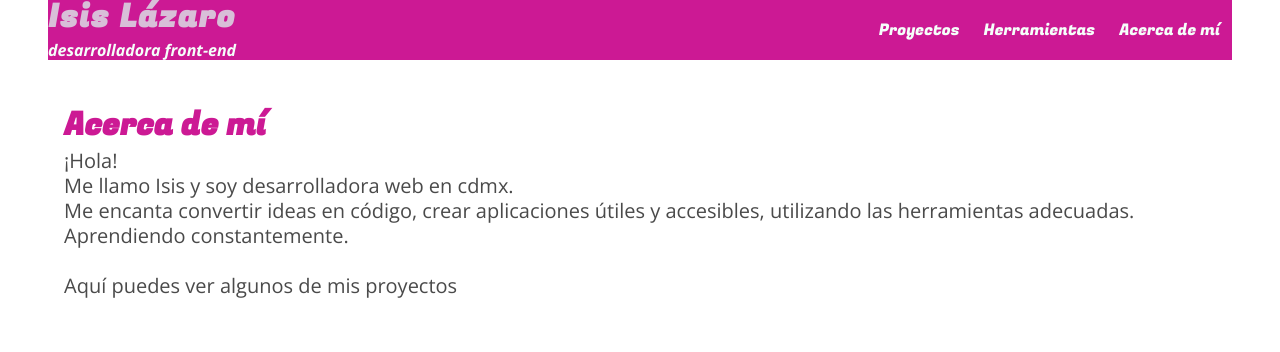
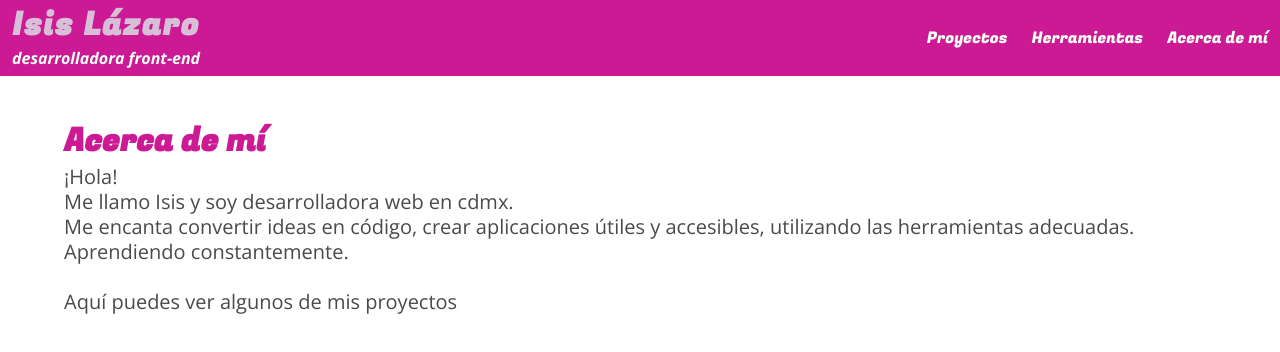
Before and after one commit to isisLazaro/isislazaro.github.io, a Vue app: page / in a window 1280 px wide. Shown: the top 352 px of the page. Built offline with nearby package versions, Linux system fonts and the light colour scheme.

Commit message:
navbar burger activation

```diff
--- a/package.json
+++ b/package.json
@@ -8,6 +8,7 @@
     "lint": "vue-cli-service lint"
   },
   "dependencies": {
+    "bulma": "0.8.0",
     "core-js": "^2.6.5",
     "vue": "^2.6.10",
     "vue-router": "^3.0.3",
--- a/public/index.html
+++ b/public/index.html
@@ -9,10 +9,10 @@
       href="https://fonts.googleapis.com/css?family=Fugaz+One|Open+Sans:300,300i,400,400i,600,600i,700,700i,800,800i&display=swap"
       rel="stylesheet"
     />
-    <link
+    <!-- <link
       rel="stylesheet"
       href="https://cdnjs.cloudflare.com/ajax/libs/bulma/0.7.5/css/bulma.css"
-    />
+    /> -->
     <title>portfolio</title>
   </head>
   <body>
--- a/src/components/Navbar.vue
+++ b/src/components/Navbar.vue
@@ -1,9 +1,25 @@
 <template>
   <nav class="navbar">
-    <router-link :to="{ name: 'home' }">
+    <div class="navbar-brand">
+      <router-link :to="{ name: 'home' }" id="logoLink" class="navbar-item">
         <h1 class="title">Isis Lázaro</h1>
         <h2 class="subtitle is-6">desarrolladora front-end</h2>
       </router-link>
+      <a
+        role="button"
+        class="navbar-burger"
+        aria-label="menu"
+        aria-expanded="false"
+        data-target="navMenu"
+        @click="showNav = !showNav"
+        :class="{ 'is-active': showNav }"
+      >
+        <span aria-hidden="true"></span>
+        <span aria-hidden="true"></span>
+        <span aria-hidden="true"></span>
+      </a>
+    </div>
+    <div id="navMenu" class="navbar-menu" :class="{ 'is-active': showNav }">
       <div class="navbar-end">
         <router-link class="navbar-item" :to="{ name: 'proyectos' }"
           >Proyectos</router-link
@@ -15,20 +31,30 @@
           >Acerca de mí</router-link
         >
       </div>
+    </div>
   </nav>
 </template>
 
 <script>
 export default {
-  name: "Navbar"
+  name: "Navbar",
+  data() {
+    return {
+      showNav: false
+    };
+  }
 };
 </script>
 
 <style scoped>
 .navbar {
   background: #cc1994;
-  margin: 0 3em;
+  /* margin: 0 3em; */
 }
+#logoLink {
+  display: block;
+}
+
 .title {
   font-family: "Fugaz One", cursive;
   letter-spacing: 0.1rem;
--- a/src/main.js
+++ b/src/main.js
@@ -2,7 +2,8 @@ import Vue from "vue";
 import App from "./App.vue";
 import router from "./router";
 import store from "./store";
-
+import "../node_modules/bulma/css/bulma.css";
+// import "bulma/css/bulma.css";
 Vue.config.productionTip = false;
 
 new Vue({
```
Also changed, not shown: 1 other file (tests, documents, lock files or other folders). Lines whose indentation alone changed are shown as unchanged.
